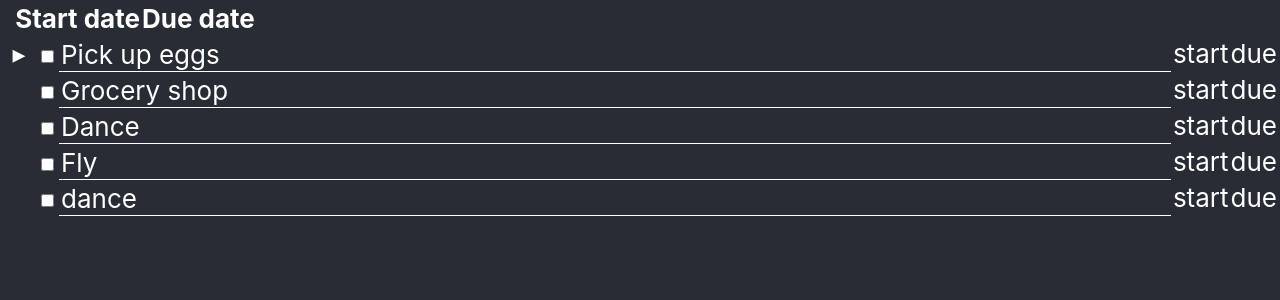
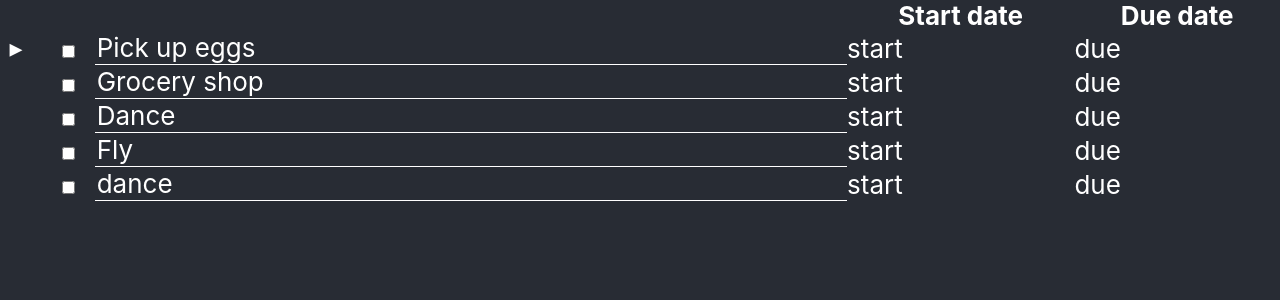
Before and after one commit to citelao/Todo, a React (Create React App) app: page / in a window 1280 px wide. Shown: the top 300 px of the page. Built offline with nearby package versions, Linux system fonts and the light colour scheme.

Commit message:
real table

```diff
--- a/src/App.css
+++ b/src/App.css
@@ -37,14 +37,6 @@ table {
   width: 100%;
 }
 
-table tr {
-  display: flex;
-}
-
-table td {
-  display: block;
-}
-
 table .item-1 {
   flex-grow: 1;
 }
--- a/src/view/TreeGrid.css
+++ b/src/view/TreeGrid.css
@@ -1,3 +1,7 @@
+table[role="treegrid"] {
+    border-collapse: collapse;
+}
+
 table[role="treegrid"] [role=row][tabIndex="0"]:focus{
     background-color: rgba(0, 0, 0, 0.5);
 }
--- a/src/view/TreeGrid.tsx
+++ b/src/view/TreeGrid.tsx
@@ -109,7 +109,7 @@ export default class TreeGrid<T extends { [key: string]: any }> extends React.Co
         const defaultHeaders = Object.keys((this.props.items || [])[0]);
         const headers = this.props.headers || defaultHeaders;
 
-        return <table role="treegrid">
+        return <table role="treegrid" cellPadding={0}>
             <thead>
                 <tr role="row">
                     {/* Indentation header */}
```
